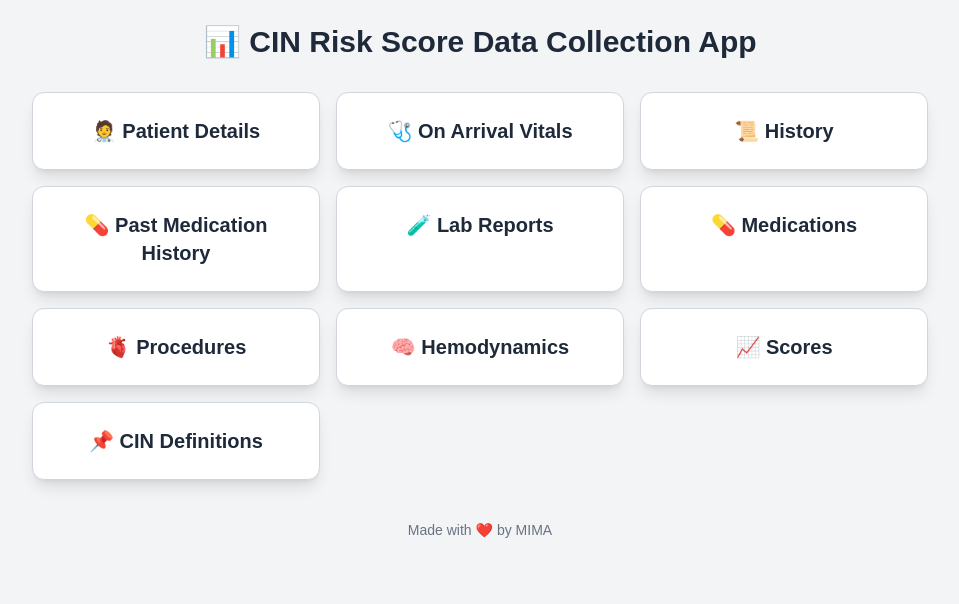
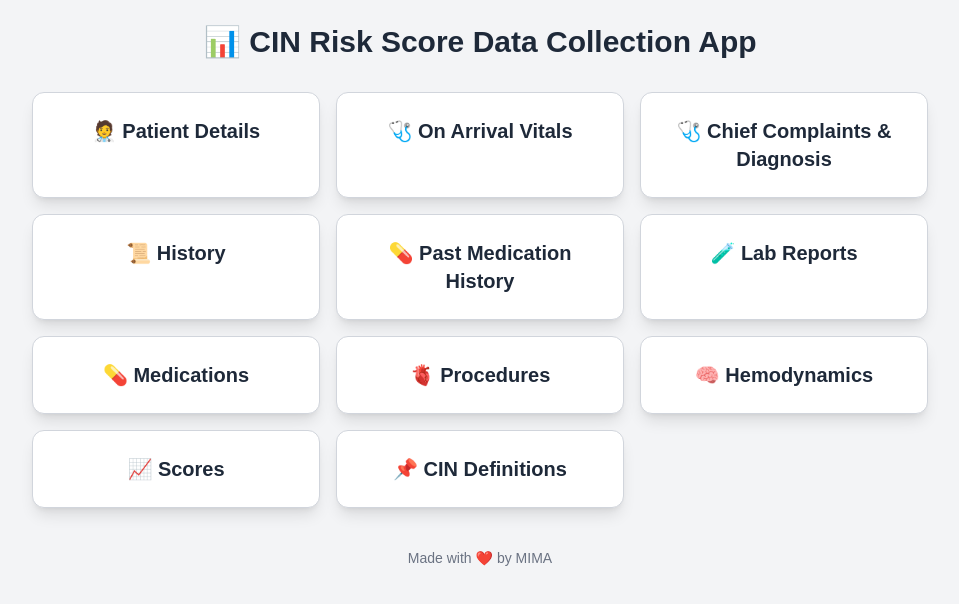
Before and after one commit to mihirjpandya54/mihir-cin-app, a Next.js app: page / in a window 1280 px wide. Shown: the top 604 px of the page, without its empty margins (160-1119 px from the left). Built offline with nearby package versions, Linux system fonts and the light colour scheme.

Commit message:
Update page.tsx

```diff
--- a/src/app/page.tsx
+++ b/src/app/page.tsx
@@ -5,6 +5,7 @@ export default function Home() {
   const sections = [
     { name: "🧑‍⚕️ Patient Details", path: "/patient" },
     { name: "🩺 On Arrival Vitals", path: "/vitals" },
+    { name: "🩺 Chief Complaints & Diagnosis", path: "/chief-complaints-diagnosis" },
     { name: "📜 History", path: "/history" },
     { name: "💊 Past Medication History", path: "/past-medications" },
     { name: "🧪 Lab Reports", path: "/labs" },
```
